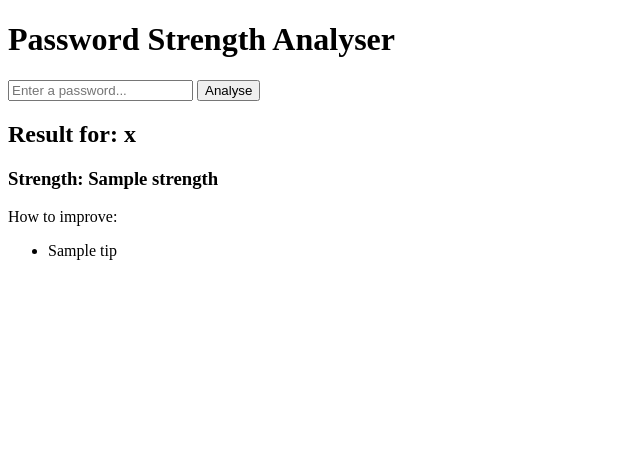
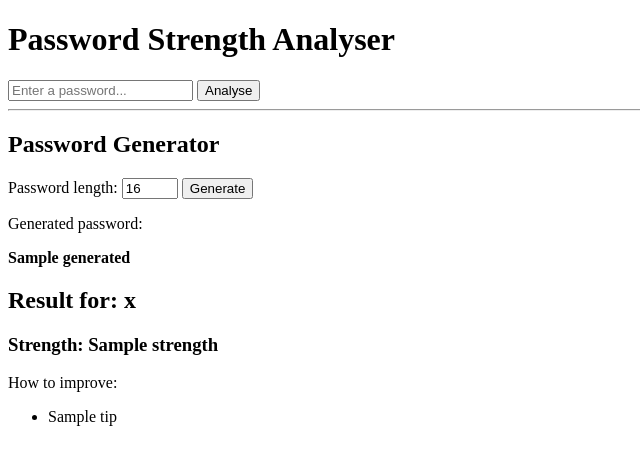
Before and after one commit to KimiaJamshidi/password-analyser, a Flask app: template templates/index.html in a window 1280 px wide. Shown: the top 465 px of the page, without its empty margins (0-640 px from the left). Run offline with Flask 3, Linux system fonts and the light colour scheme; the template is opened without the code that fills it: most values are stand-ins (such as "Sample title", 1, 10 or a date in 2020).

```diff
--- a/app.py
+++ b/app.py
@@ -1,3 +1,6 @@
+import secrets
+import string
+
 from flask import Flask, render_template, request
 
 app = Flask(__name__)
@@ -50,5 +53,14 @@ def analyse():
 
     return render_template("index.html", strength=strength, feedback=feedback, password=password)
 
+@app.route("/generate", methods=["POST"])
+def generate():
+    length = int(request.form["length"])
+
+    characters = string.ascii_letters + string.digits + string.punctuation
+    password = ''.join(secrets.choice(characters) for i in range(length))
+
+    return render_template("index.html", generated=password)
+
 if __name__ == "__main__":
     app.run(debug=True)
--- a/templates/index.html
+++ b/templates/index.html
@@ -1,6 +1,7 @@
 <!DOCTYPE html>
 <html lang="en">
 <head>
+    <link rel="stylesheet" href="{{ url_for('static', filename='style.css') }}">
     <meta charset="UTF-8">
     <meta name="viewport" content="width=device-width, initial-scale=1.0">
     <title>Password Analyser</title>
@@ -12,6 +13,20 @@
         <input type="text" name="password" placeholder="Enter a password..." />
         <button type="submit">Analyse</button>
     </form>
+
+    <hr>
+    <h2>Password Generator</h2>
+
+    <form method="POST" action="/generate">
+        <label>Password length:</label>
+        <input type="number" name="length" value="16" min="8" max="64" />
+        <button type="submit">Generate</button>
+    </form>
+
+    {% if generated %}
+        <p>Generated password:</p>
+        <strong>{{ generated }}</strong>
+    {% endif %}
 
     {% if strength %}
         <h2>Result for: {{ password }}</h2>
```
Also changed, not shown: static/style.css (added).
